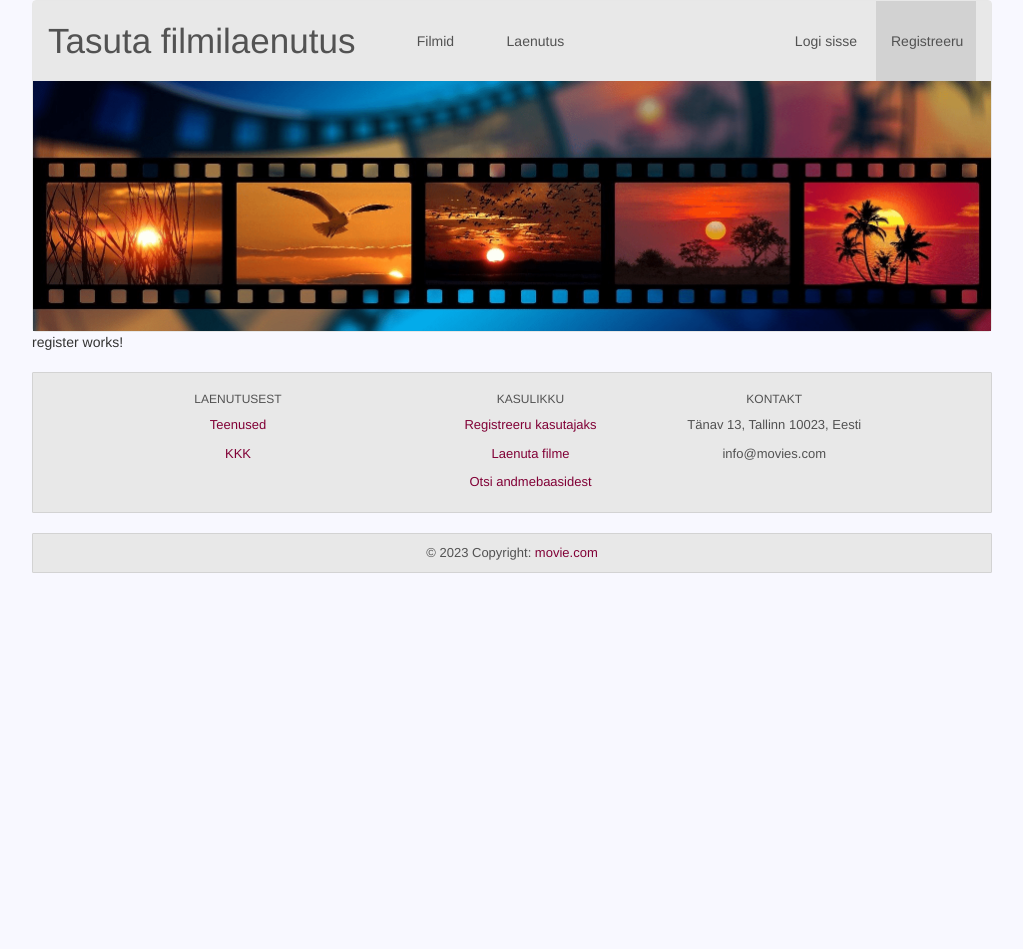
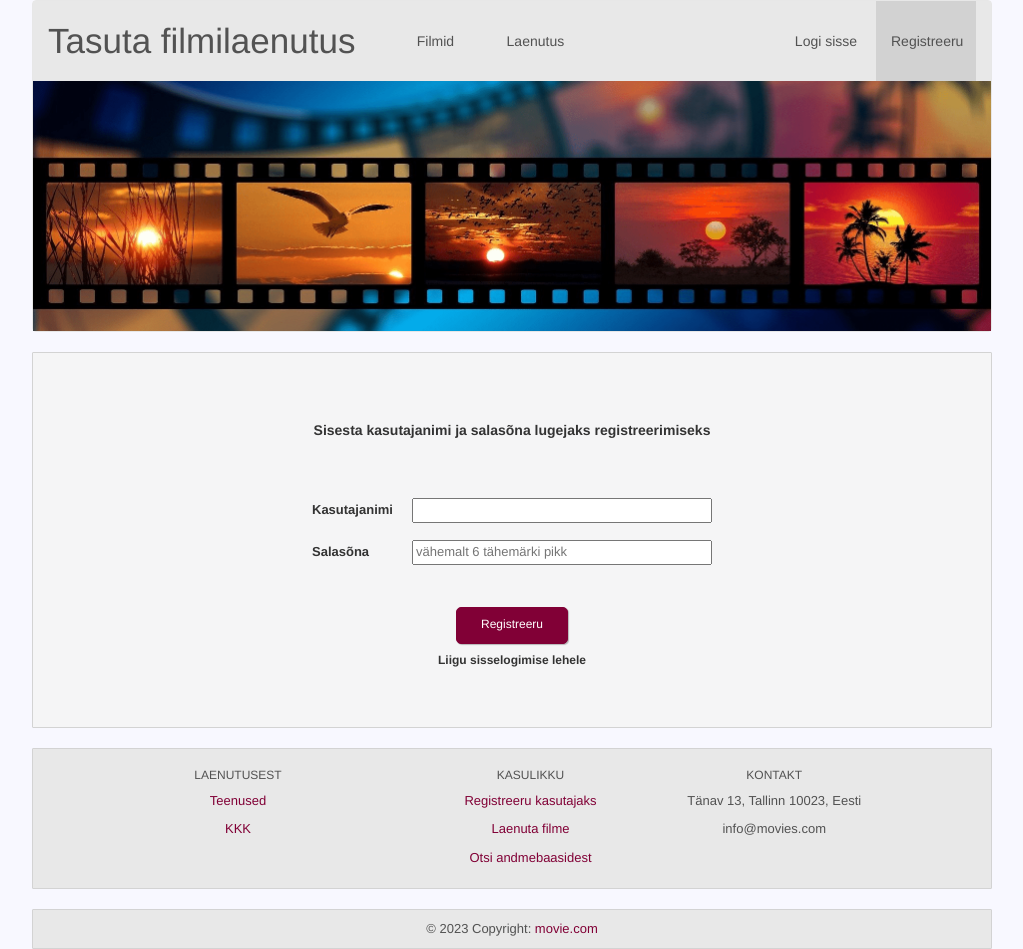
Before and after one commit to kvalge/movies-security-docker-angular, an Angular app: page /register in a window 1280 px wide. Shown: the top 949 px of the page, without its empty margins (128-1151 px from the left). Before the commit the page ends 800 px from the top, so only its background shows below. Built offline with nearby package versions, Linux system fonts and the light colour scheme.

Commit message:
Created register and login design.

```diff
--- a/src/app/app-routing.module.ts
+++ b/src/app/app-routing.module.ts
@@ -4,12 +4,14 @@
 import {MoviesComponent} from "./pages/movies/movies.component";
 import {RentalComponent} from "./pages/rental/rental.component";
 import {RegisterComponent} from "./authentication/register/register.component";
+import {LoginComponent} from "./authentication/login/login.component";
 
 const appRoutes: Routes = [
   {path: '', redirectTo: '/movies', pathMatch: "full"},
   {path: 'movies', component: MoviesComponent},
   {path: 'rental', component: RentalComponent},
-  {path: 'register', component: RegisterComponent}
+  {path: 'register', component: RegisterComponent},
+  {path: 'login', component: LoginComponent}
 ]
 
 @NgModule({
--- a/src/app/authentication/login/login.component.css
+++ b/src/app/authentication/login/login.component.css
@@ -0,0 +1,31 @@
+h5 {
+  margin-top: 30px;
+  margin-bottom: 60px;
+  text-align: center;
+  font-weight: bold;
+}
+
+h6 {
+  margin-bottom: 70px;
+  text-align: center;
+  font-weight: bold;
+}
+
+.input-base {
+  margin-top: 30px;
+  text-align: center;
+}
+
+label {
+  margin-right: 10px;
+  margin-left: 10px;
+  font-size: 12px;
+}
+
+input {
+  width: 30%;
+}
+
+button {
+  margin-top: 30px;
+}
--- a/src/app/authentication/login/login.component.ts
+++ b/src/app/authentication/login/login.component.ts
@@ -12,4 +12,6 @@
   ngOnInit(): void {
   }
 
+  onLogin(){}
+
 }
--- a/src/app/authentication/register/register.component.css
+++ b/src/app/authentication/register/register.component.css
@@ -0,0 +1,32 @@
+h5 {
+  margin-top: 30px;
+  margin-bottom: 60px;
+  text-align: center;
+  font-weight: bold;
+}
+
+h6 {
+  margin-bottom: 50px;
+  font-weight: bold;
+}
+
+.row {
+  margin-top: 30px;
+  text-align: center;
+}
+
+label {
+  font-size: 13px;
+  display: inline-block;
+  text-align: left;
+  width: 100px;
+}
+
+input{
+  font-size: 13px;
+  width: 300px;
+}
+
+button {
+  margin-top: 25px;
+}
--- a/src/app/authentication/register/register.component.html
+++ b/src/app/authentication/register/register.component.html
@@ -1 +1,17 @@
-<p>register works!</p>
+<section>
+  <div class=row>
+    <h5>Sisesta kasutajanimi ja salasõna lugejaks registreerimiseks</h5>
+    <form [formGroup]="userForm" (ngSubmit)="onRegister()">
+      <div class="form-group">
+        <label for="username">Kasutajanimi</label>
+        <input type="text" id="username" formControlName="username">
+      </div>
+      <div class="form-group">
+        <label for="password">Salasõna</label>
+        <input type="password" id="password" placeholder="vähemalt 6 tähemärki pikk" formControlName="password" minlength="6">
+      </div>
+      <button type="submit" [disabled]="!userForm.valid">Registreeru</button>
+      <h6>Liigu sisselogimise lehele</h6>
+    </form>
+  </div>
+</section>
--- a/src/app/authentication/register/register.component.ts
+++ b/src/app/authentication/register/register.component.ts
@@ -1,4 +1,7 @@
 import { Component, OnInit } from '@angular/core';
+import {FormControl, FormGroup, Validators} from "@angular/forms";
+import {AuthService} from "../../services/auth.service";
+import {Router} from "@angular/router";
 
 @Component({
   selector: 'app-register',
@@ -7,9 +10,21 @@
 })
 export class RegisterComponent implements OnInit {
 
-  constructor() { }
+  userForm: FormGroup;
+
+  constructor(private authService: AuthService, private router: Router) { }
 
   ngOnInit(): void {
+    this.userForm = new FormGroup({
+      username: new FormControl(null, Validators.required),
+      password: new FormControl(null, Validators.required),
+    });
   }
 
+    onRegister() {
+      this.authService.register(this.userForm.value);
+      this.userForm.reset();
+      this.router.navigate(['login']);
+    }
+
 }
--- /dev/null
+++ b/src/app/services/auth.service.ts
@@ -0,0 +1,17 @@
+import {HttpClient} from "@angular/common/http";
+import {Injectable} from "@angular/core";
+
+import {UserModel} from "../authentication/user.model";
+
+@Injectable({providedIn: 'root'})
+export class AuthService{
+
+  constructor(private http: HttpClient) {
+  }
+
+  register(userModel: UserModel) {
+    userModel.roleName = 'lugeja';
+    this.http.post('http://localhost:8080/user/new', userModel)
+      .subscribe();
+  }
+}
```
Also changed, not shown: src/app/app.module.ts (+7 -2 lines), src/app/authentication/user.model.ts (added, +14 -0 lines).
